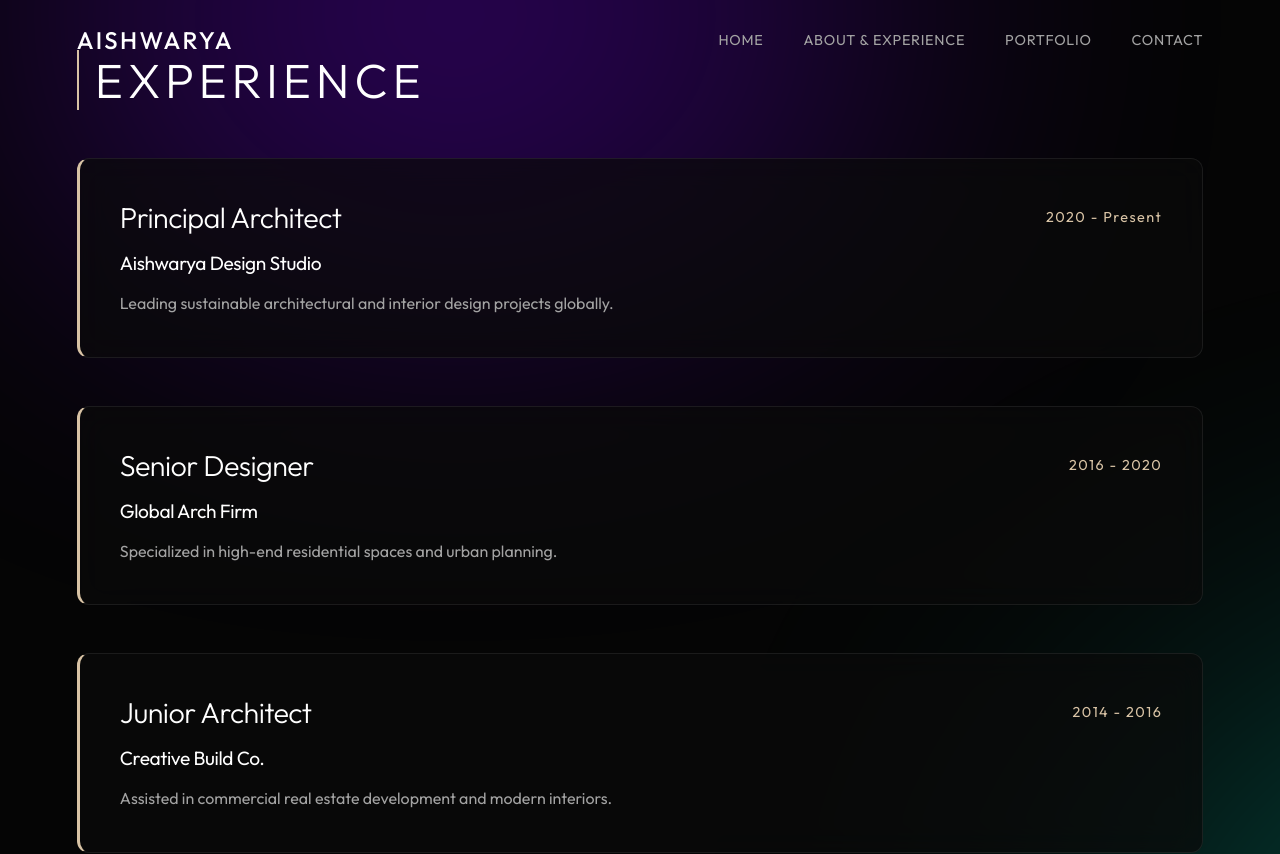
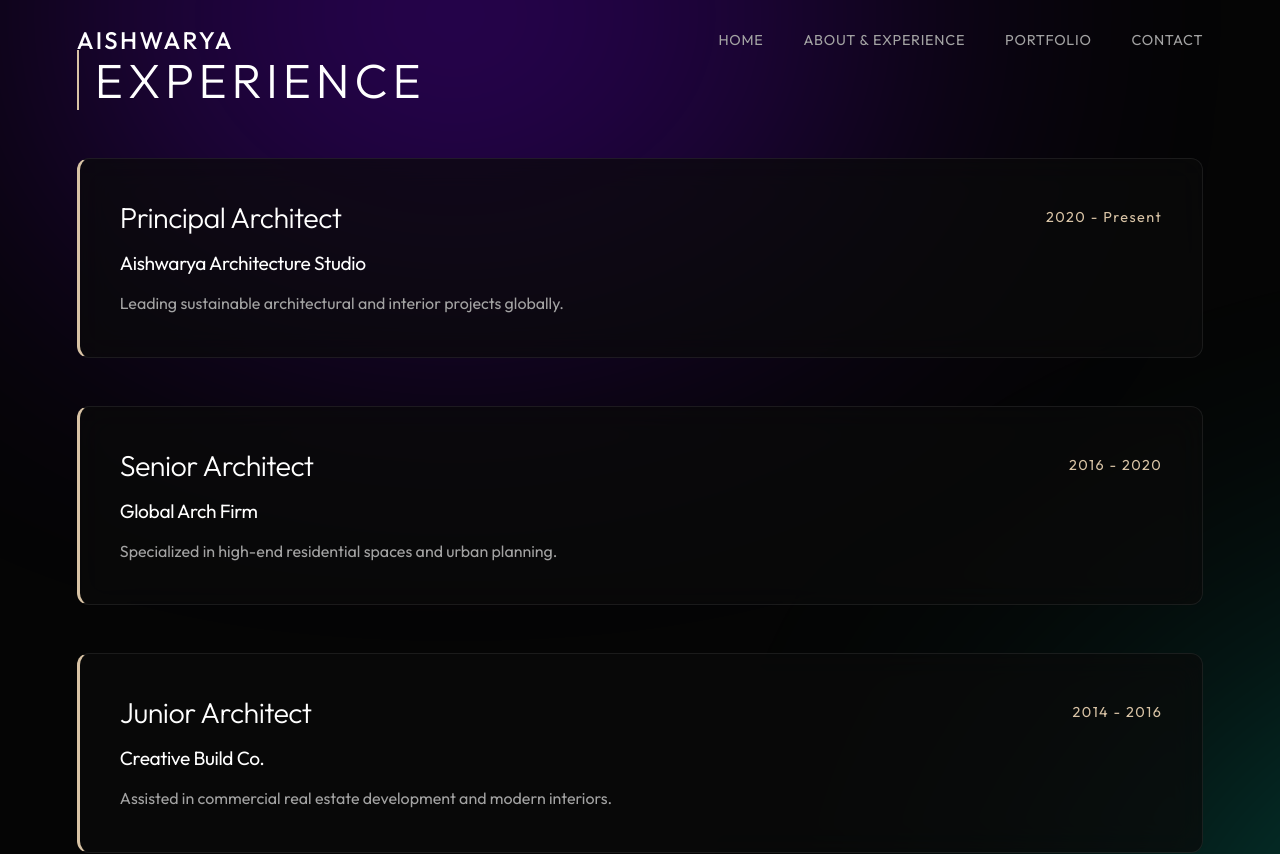
Before and after one commit to pavanpavan1138h-cpu/aishwarya_portfolio, a React (Vite) app: page /experience in a window 1280 px wide. Shown: the top 854 px of the page. Built offline with nearby package versions, Linux system fonts and the light colour scheme.

Commit message:
style: remove 'design' and replace with architecture-focused terminology

```diff
--- a/src/components/About.jsx
+++ b/src/components/About.jsx
@@ -13,12 +13,12 @@ const About = () => {
             />
           </div>
           <div className="about-text">
-            <h2 className="section-title">Design Philosophy</h2>
+            <h2 className="section-title">Architectural Philosophy</h2>
             <p>
               I believe that architecture is more than just erecting walls; it is about sculpting the void. With over meticulous attention to detail, my work aims to seamlessly integrate the built environment with natural surroundings, bringing forward a dialogue between light, material, and space.
             </p>
             <p>
-              Whether it is a minimalist retreat or an expansive commercial plaza, my approach remains the same: design with intention, build with integrity, and always place the human experience at the core of every project.
+              Whether it is a minimalist retreat or an expansive commercial plaza, my approach remains the same: create with intention, build with integrity, and always place the human experience at the core of every project.
             </p>
             <div className="about-stats">
               <div className="stat">
--- a/src/components/HeroSection.jsx
+++ b/src/components/HeroSection.jsx
@@ -15,7 +15,7 @@ const HeroSection = () => {
       <div className="container hero-content">
         <div className="hero-text-wrapper">
           <h1 className="hero-title">
-            Architecture & <br /><span>Design.</span>
+            Architecture.
           </h1>
           <p className="hero-subtitle">
             Focusing on modern, sustainable, and highly personal spaces. Welcome to this professional architectural portfolio.
--- a/src/pages/Experience.jsx
+++ b/src/pages/Experience.jsx
@@ -2,8 +2,8 @@ import React from 'react';
 import { motion } from 'framer-motion';
 
 const experienceData = [
-  { id: 1, role: 'Principal Architect', company: 'Aishwarya Design Studio', years: '2020 - Present', desc: 'Leading sustainable architectural and interior design projects globally.' },
-  { id: 2, role: 'Senior Designer', company: 'Global Arch Firm', years: '2016 - 2020', desc: 'Specialized in high-end residential spaces and urban planning.' },
+  { id: 1, role: 'Principal Architect', company: 'Aishwarya Architecture Studio', years: '2020 - Present', desc: 'Leading sustainable architectural and interior projects globally.' },
+  { id: 2, role: 'Senior Architect', company: 'Global Arch Firm', years: '2016 - 2020', desc: 'Specialized in high-end residential spaces and urban planning.' },
   { id: 3, role: 'Junior Architect', company: 'Creative Build Co.', years: '2014 - 2016', desc: 'Assisted in commercial real estate development and modern interiors.' },
 ];
 
--- a/src/pages/ProjectDetail.jsx
+++ b/src/pages/ProjectDetail.jsx
@@ -51,8 +51,8 @@ const ProjectDetail = () => {
         <div className="detail-description">
           <p>
             This project represents a synthesis of modern form and functional elegance.
-            Designed with meticulous attention to detail, it showcases our commitment to
-            architectural excellence and sustainable design principles.
+            Crafted with meticulous attention to detail, it showcases our commitment to
+            architectural excellence and sustainable architectural principles.
           </p>
         </div>
       </div>
```
